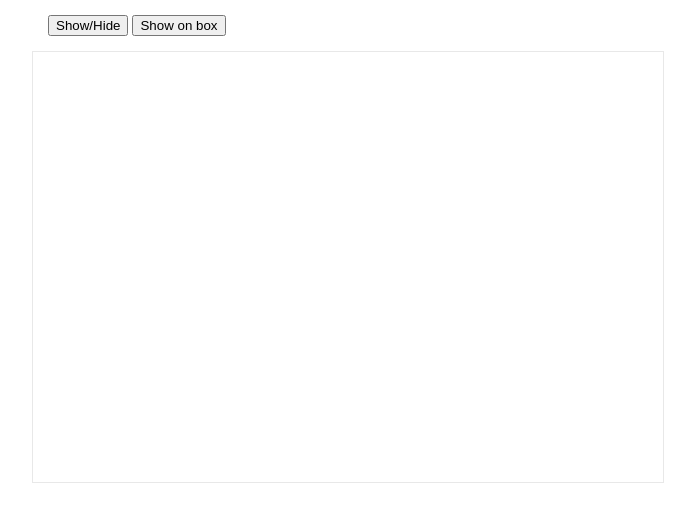
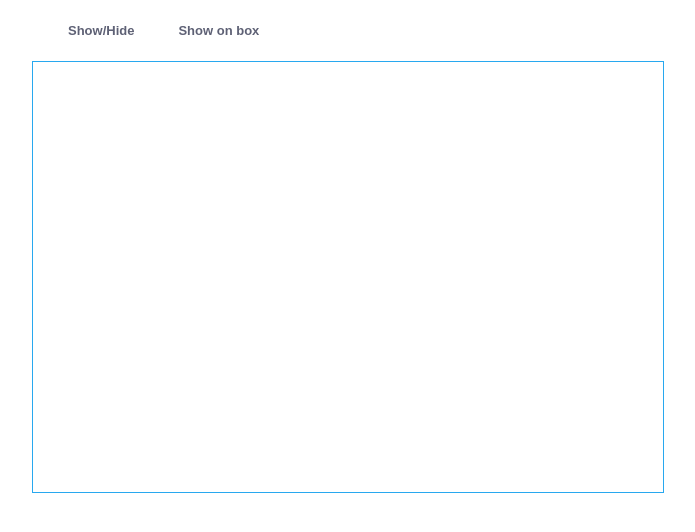
Before and after one commit to mengdu/js-dialog, a website: page docs/index.html in a window 1280 px wide. Shown: the whole page, without its empty margins (292-987 px from the left). Drawn offline with Linux system fonts and the light colour scheme; files whose address does not match are found by name.

Commit message:
docs: 更新例子

```diff
--- a/docs/index.html
+++ b/docs/index.html
@@ -4,7 +4,7 @@
   <meta charset="UTF-8">
   <meta name="viewport" content="width=device-width, initial-scale=1.0">
   <meta http-equiv="X-UA-Compatible" content="ie=edge">
-  <title>js-dialog live demo</title>
+  <title>Live demo for js-dialog</title>
   <link rel="stylesheet" href="../src/dialog.css">
   <style>
     body {
@@ -19,15 +19,30 @@
     .box1 {
       position: relative;
       height: 400px;
-      border: solid 1px #E8E8E8;
+      border: solid 1px #28a8ef;
+    }
+    .btn {
+      background: none;
+      border: none;
+      border-radius: 3px;
+      outline: none;
+      font-weight: bold;
+      font-size: 13px;
+      padding: 8px 20px;
+      color: #5e6175;
+      cursor: pointer;
+    }
+    .btn:hover {
+      color: #1297e4;
+      background-color: #f1f0f0;
     }
   </style>
 </head>
 <body>
 <div>
   <div class="demo-box">
-    <button id="btn">Show/Hide</button>
-    <button id="btn2">Show on box</button>
+    <button class="btn" id="btn">Show/Hide</button>
+    <button class="btn" id="btn2">Show on box</button>
   </div>
   <div class="demo-box box1" id="box1"></div>
 </div>
--- a/docs/index.js
+++ b/docs/index.js
@@ -38,6 +38,8 @@ window.addEventListener('load', function () {
   const dialog2 = new Dialog({
     el: document.getElementById('box1'),
     content: 'Hello !',
+    width: '300px',
+    maskBackground: 'rgba(0, 0, 0, 0.13)',
     cancel () {
       console.log('cancel')
       dialog2.hide()
```
